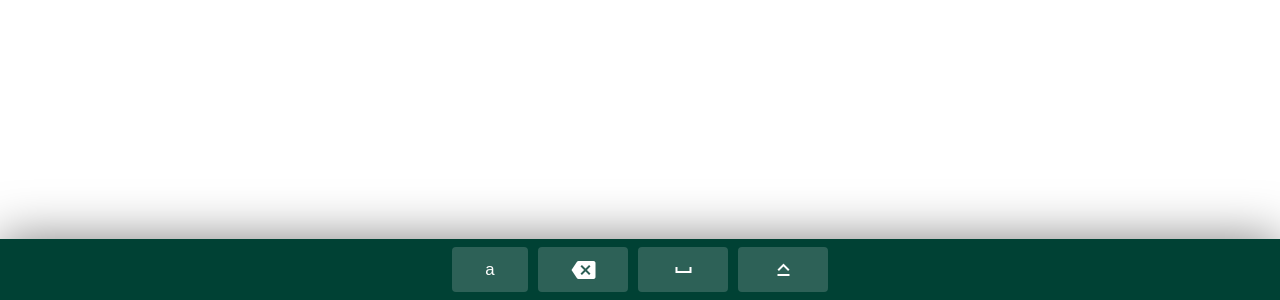
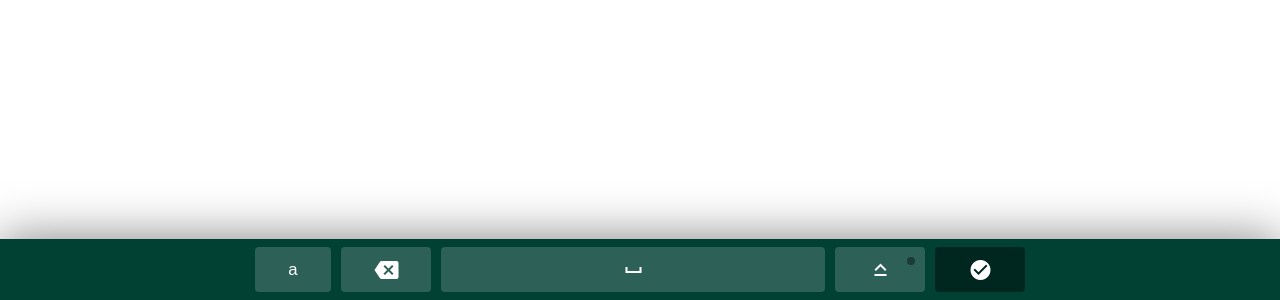
Before and after one commit to bchelsea/simple-keyboard, a plain HTML site: page index.html in a window 1280 px wide. Shown: the part 500-800 px from the top of the page. Drawn offline with Linux system fonts and the light colour scheme.

Commit message:
remain css wide keys added

```diff
--- a/index.html
+++ b/index.html
@@ -16,11 +16,14 @@
         <button type="button" class="keyboard_key keyboard_key--wide">
             <i class="material-icons">backspace</i>
         </button>
-        <button type="button" class="keyboard_key keyboard_key--wide">
-            <i class="material-icons keyboard_key--extra-wide">space_bar</i>
+        <button type="button" class="keyboard_key keyboard_key--extra-wide">
+            <i class="material-icons">space_bar</i>
         </button>
-        <button type="button" class="keyboard_key keyboard_key--wide">
-            <i class="material-icons keyboard_key--extra-wide">keyboard_capslock</i>
+        <button type="button" class="keyboard_key keyboard_key--wide keyboard_key--activatable">
+            <i class="material-icons">keyboard_capslock</i>
+        </button>
+        <button type="button" class="keyboard_key keyboard_key--wide keyboard_key--dark">
+            <i class="material-icons">check_circle</i>
         </button>
     </div>
 </div>
--- a/keyboard.css
+++ b/keyboard.css
@@ -52,3 +52,24 @@
     width: 30%;
     max-width: 500px;
 }
+
+.keyboard_key--activatable::after {
+    content: ' ';
+    top: 10px;
+    right: 10px;
+    position: absolute;
+    width: 8px;
+    height: 8px;
+    background: rgba(0,0,0,.4);
+    border-radius: 50%;
+}
+
+.keyboard_key--active::after {
+    background: #08ff00;
+}
+
+
+.keyboard_key--dark {
+    background: rgba(0,0,0,.4);
+
+}
```
